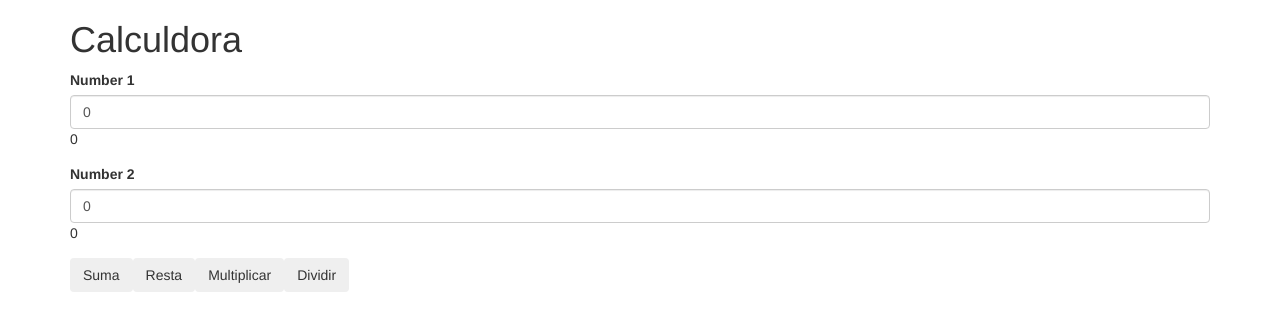
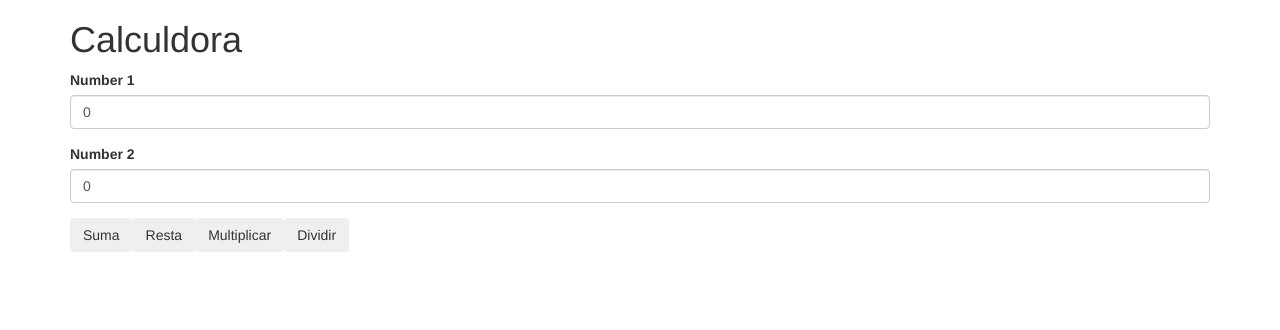
Before and after one commit to perezamora/AngularCalc, an Angular app: page / in a window 1280 px wide. Shown: the top 330 px of the page. Built offline with nearby package versions, Linux system fonts and the light colour scheme.

Commit message:
Refactor

```diff
--- a/src/app/calculadora/calculadora.component.html
+++ b/src/app/calculadora/calculadora.component.html
@@ -6,7 +6,6 @@
       <input type="number" class="form-control" id="num1"
              required
              [(ngModel)]="model.num1" name="num1">
-             <p>{{model.num1}}</p>
     </div>
 
     <div class="form-group">
@@ -14,7 +13,6 @@
       <input type="number" class="form-control" id="num2"
               required
               [(ngModel)]="model.num2" name="num2">
-              <p>{{model.num2}}</p>
     </div>
 
     <button type="button" class="btn" (click)="Suma()">Suma</button>
--- a/src/app/calculadora/calculadora.component.ts
+++ b/src/app/calculadora/calculadora.component.ts
@@ -19,7 +19,7 @@ export class CalculadoraComponent {
   }
 
   Resta() {
-    this.model = new Calc(this.model.num1, this.model.num2);
+    //this.model = new Calc(this.model.num1, this.model.num2);
     this.resultat = this.model.Resta();
   }
 
--- a/src/index.html
+++ b/src/index.html
@@ -2,9 +2,8 @@
 <html lang="en">
 <head>
   <meta charset="utf-8">
-  <title>HelloWorld</title>
+  <title>Simple Calculadora</title>
   <base href="/">
-
   <meta name="viewport" content="width=device-width, initial-scale=1">
   <link rel="icon" type="image/x-icon" href="favicon.ico">
 </head>
```
